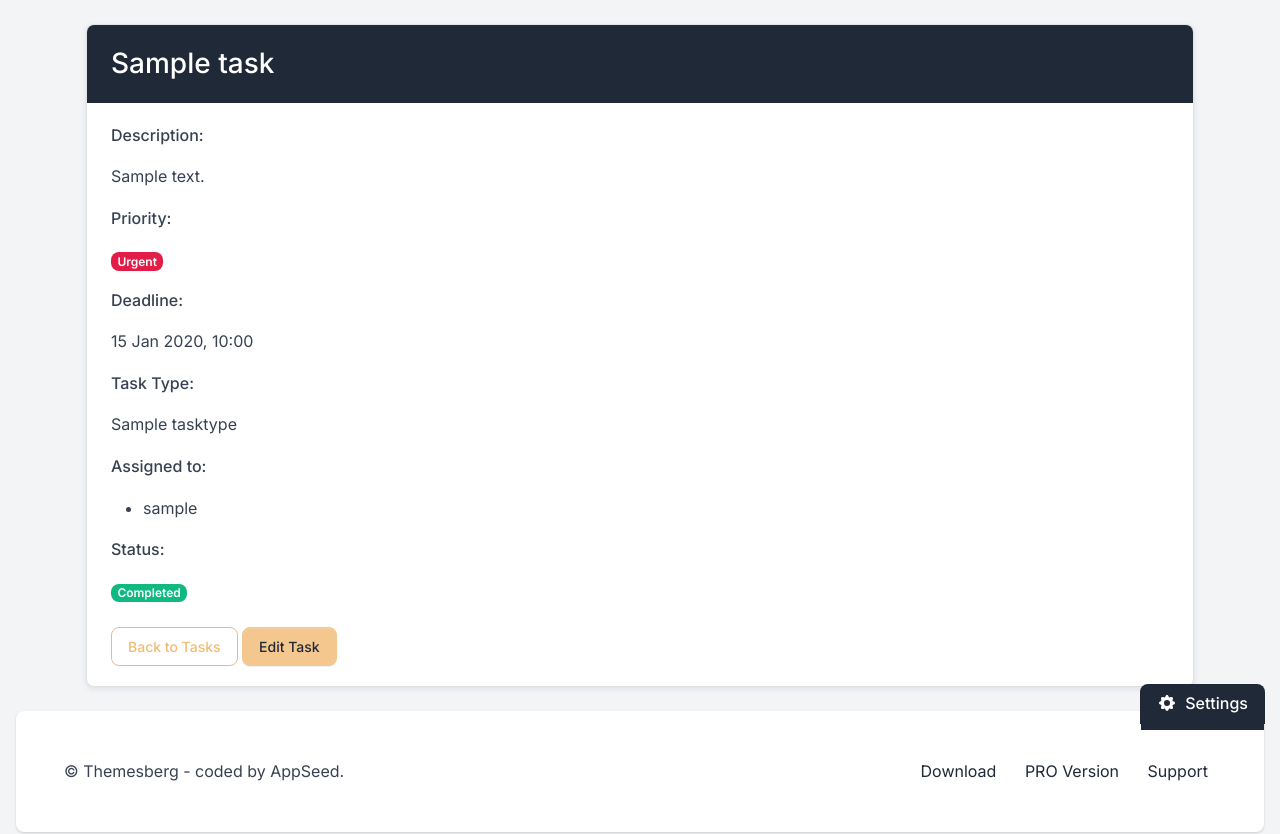
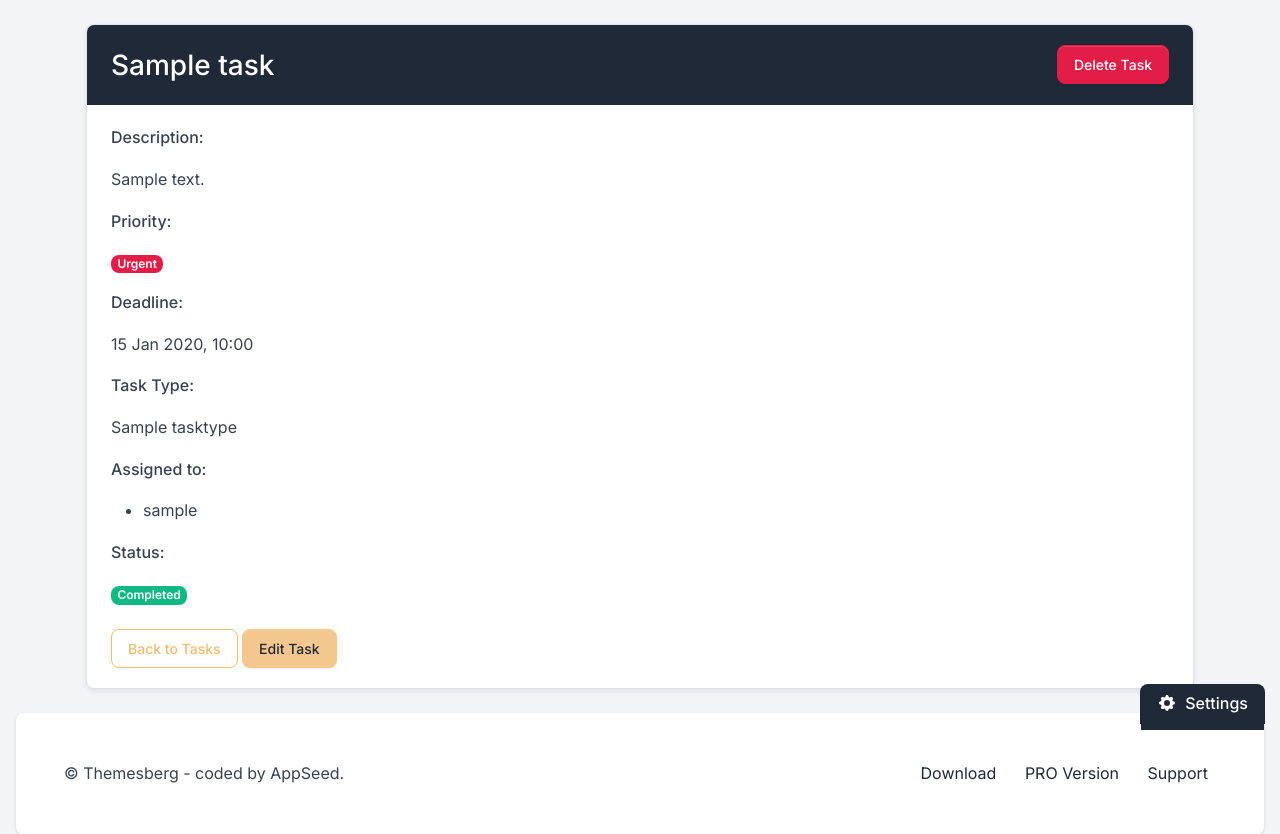
Before and after one commit to yvespy/task-manager, a Django app: page /tasks/1/ in a window 1280 px wide; the page is wider, and only the part inside the window is pictured. Shown: the part 76-910 px from the top of that part. Run offline with Django 5.2, Linux system fonts and the light colour scheme; a user stored in the database is signed in; tables that the repository leaves empty hold one stand-in row (values such as "Sample post"); some libraries are stand-ins or nearby versions.

Commit message:
Add TaskDeleteView and implemented deletion via modal

```diff
--- a/dashboard/urls.py
+++ b/dashboard/urls.py
@@ -2,7 +2,7 @@ from django.urls import path
 
 from dashboard import views
 from dashboard.views import index, WorkerListView, WorkerDetailView, TaskCreateView, \
-    TaskDetailView, TaskCompleteView, TaskUpdateView, DashboardView
+    TaskDetailView, TaskCompleteView, TaskUpdateView, DashboardView, TaskDeleteView
 
 urlpatterns = [
     path("", index, name="index"),
@@ -14,4 +14,5 @@ urlpatterns = [
     path("dashboard/<int:pk>/complete/", TaskCompleteView.as_view(), name="task-complete"),
     path("tasks/<int:pk>/", TaskDetailView.as_view(), name="task"),
     path("tasks/<int:pk>/edit/", TaskUpdateView.as_view(), name="task-update"),
+    path("tasks/<int:pk>/delete/", TaskDeleteView.as_view(), name="task-delete"),
 ]
--- a/dashboard/views.py
+++ b/dashboard/views.py
@@ -128,6 +128,17 @@ class TaskCompleteView(LoginRequiredMixin, View):
         return reverse_lazy("dashboard")
 
 
+class TaskDeleteView(LoginRequiredMixin, generic.DeleteView):
+    model = Task
+    success_url = reverse_lazy("dashboard")
+    template_name = "dashboard/task_confirm_delete.html"
+    context_object_name = "task"
+
+    def get_object(self, queryset=None):
+        task = get_object_or_404(Task, pk=self.kwargs["pk"])
+        return task
+
+
 class TaskUpdateView(LoginRequiredMixin, generic.UpdateView):
     model = Task
     fields = ["name", "description", "deadline", "priority", "task_type"]
--- a/templates/dashboard/task_detail.html
+++ b/templates/dashboard/task_detail.html
@@ -3,8 +3,11 @@
 {% block content %}
   <div class="container mt-4">
     <div class="card shadow-sm">
-      <div class="card-header bg-primary text-white">
+      <div class="card-header bg-primary text-white d-flex justify-content-between align-items-center">
         <h3 class="mb-0">{{ task.name }}</h3>
+        <button type="button" class="btn btn-danger" data-bs-toggle="modal" data-bs-target="#confirmDelete">
+          Delete Task
+        </button>
       </div>
       <div class="card-body">
         <p class="fw-bold">Description:</p>
@@ -53,7 +56,7 @@
     </div>
   </div>
 
-  <!-- Modal -->
+  <!-- Modal for complete -->
   <div class="modal fade" id="confirmComplete" tabindex="-1" aria-labelledby="confirmCompleteLabel" aria-hidden="true">
     <div class="modal-dialog modal-dialog-centered">
       <div class="modal-content">
@@ -74,4 +77,25 @@
       </div>
     </div>
   </div>
+  <!-- Modal for delete -->
+  <div class="modal fade" id="confirmDelete" tabindex="-1" aria-labelledby="confirmDeleteLabel" aria-hidden="true">
+    <div class="modal-dialog modal-dialog-centered">
+      <div class="modal-content">
+        <div class="modal-header">
+          <h5 class="modal-title" id="confirmDeleteLabel">Confirm Deletion</h5>
+          <button type="button" class="btn-close" data-bs-dismiss="modal" aria-label="Close"></button>
+        </div>
+        <div class="modal-body">
+          Are you sure you want to delete the task "<b>{{ task.name }}</b>"?
+        </div>
+        <div class="modal-footer">
+          <form method="post" action="{% url 'task-delete' task.id %}">
+            {% csrf_token %}
+            <button type="submit" class="btn btn-danger">Yes, delete it</button>
+          </form>
+          <button type="button" class="btn btn-secondary" data-bs-dismiss="modal">No, keep it</button>
+        </div>
+      </div>
+    </div>
+  </div>
 {% endblock %}
```
Also changed, not shown: templates/dashboard/task_confirm_delete.html (added, +7 -0 lines).
